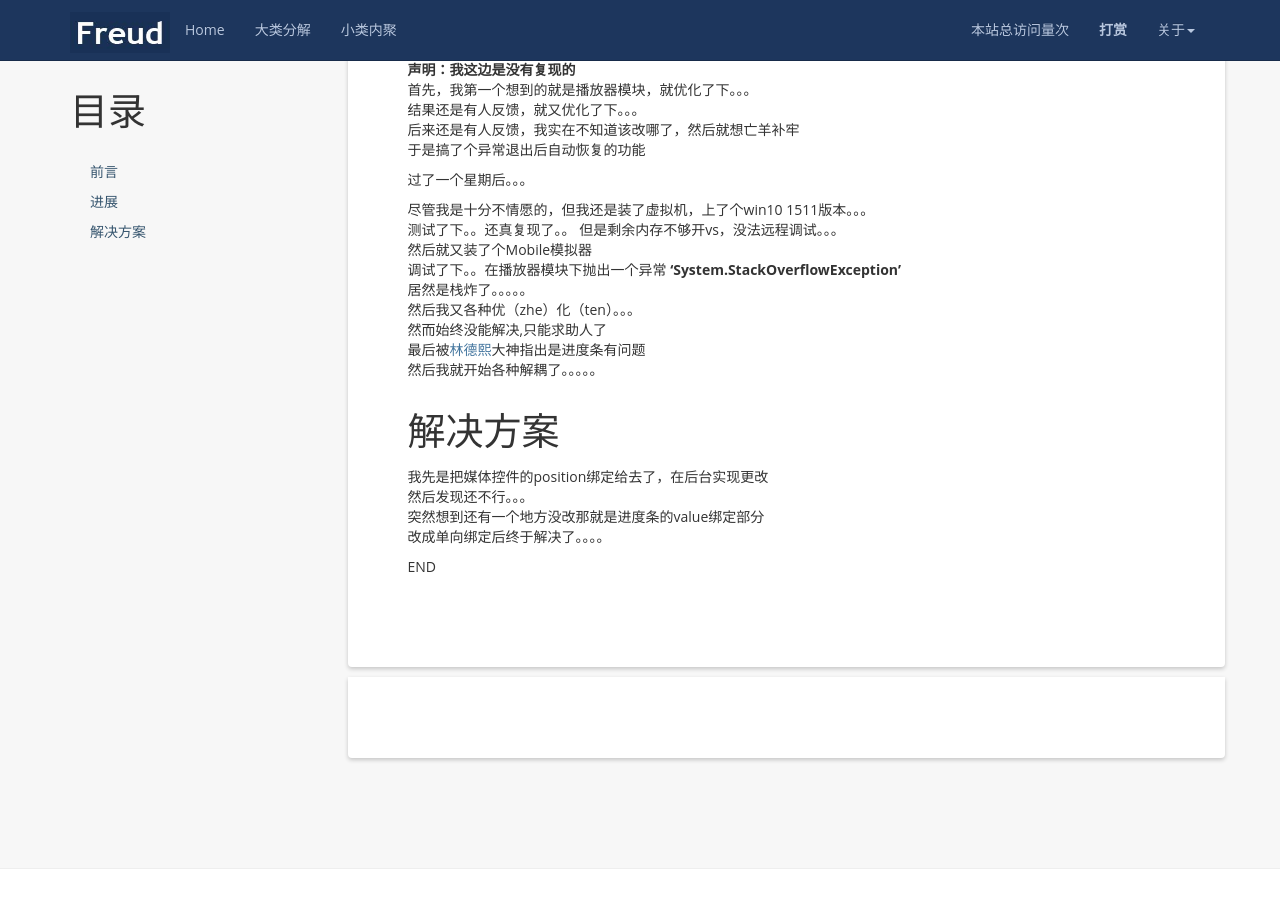
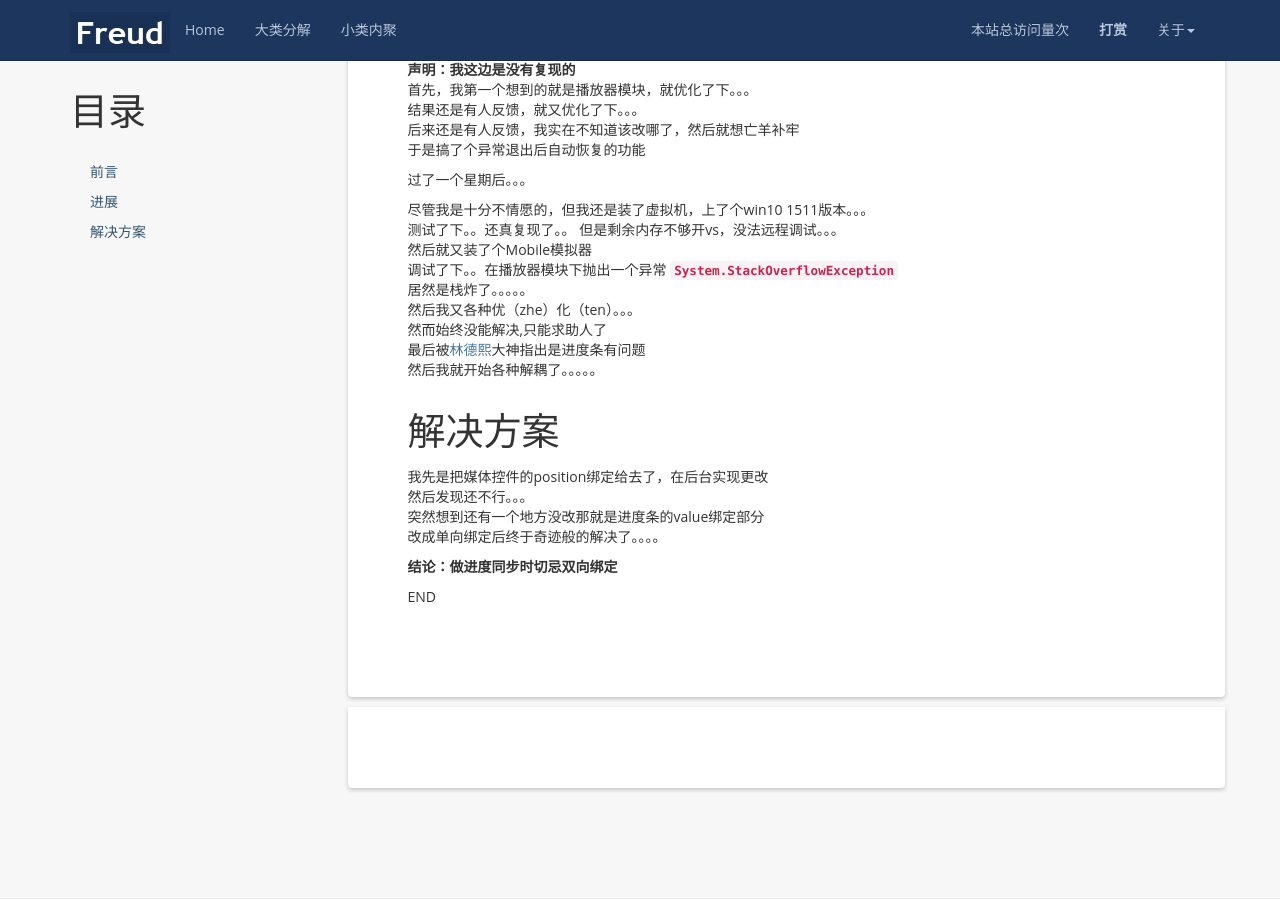
Before and after one commit to kljzndx/My-Blog, a Jekyll site: the page built from _posts/2017-06-23-UWP开发大坑之---进度同步.md, in a window 1280 px wide and 900 px high, scrolled down 1076 px. Built offline with Jekyll 4.4.1, drawn with Linux system fonts in a browser that asks for light colours; nearby versions of some CDN libraries; comment, search, counter and statistics services are not loaded.

Commit message:
更新博客

```diff
--- a/_posts/2017-06-23-UWP开发大坑之---进度同步.md
+++ b/_posts/2017-06-23-UWP开发大坑之---进度同步.md
@@ -32,7 +32,7 @@ tags: [UWP,进度,同步]
 测试了下。。还真复现了。。
 但是剩余内存不够开vs，没法远程调试。。。
 然后就又装了个Mobile模拟器
-调试了下。。在播放器模块下抛出一个异常 **'System.StackOverflowException'**
+调试了下。。在播放器模块下抛出一个异常 **`System.StackOverflowException`**
 居然是栈炸了。。。。。
 然后我又各种优（zhe）化（ten）。。。
 然而始终没能解决,只能求助人了
@@ -44,6 +44,8 @@ tags: [UWP,进度,同步]
 我先是把媒体控件的position绑定给去了，在后台实现更改
 然后发现还不行。。。
 突然想到还有一个地方没改那就是进度条的value绑定部分
-改成单向绑定后终于解决了。。。。
+改成单向绑定后终于奇迹般的解决了。。。。
+
+**结论：做进度同步时切忌双向绑定**
 
 END
```
Also changed, not shown: _posts/2017-06-25-UWP开发百科之---内置字体.md (added, +20 -0 lines).
